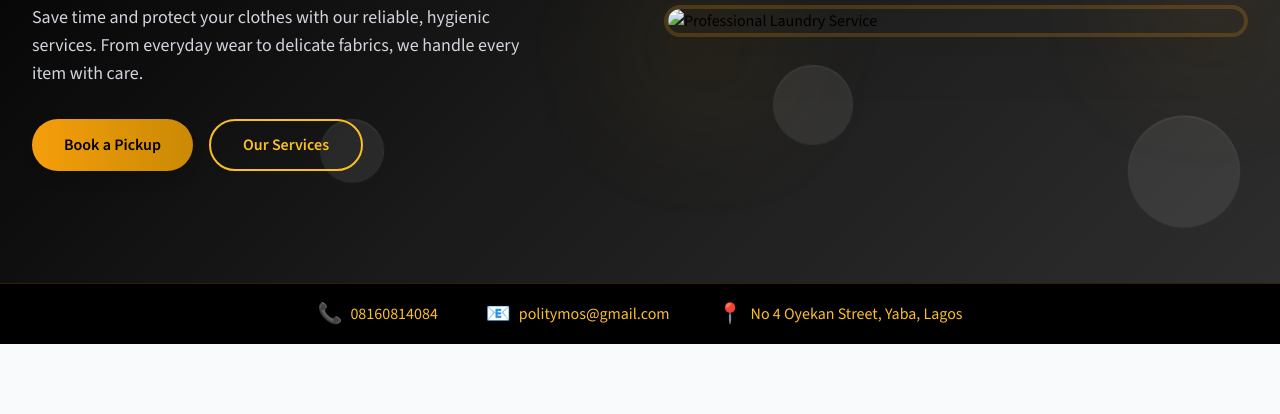
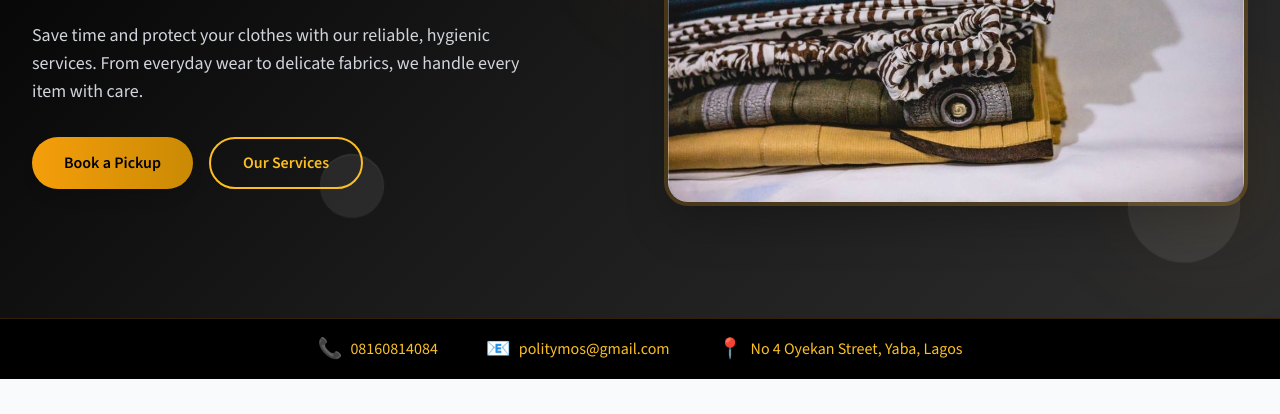
Before and after one commit to Precious-7/politymos, a website: page index.html in a window 1280 px wide. Shown: the part 257-671 px from the top of the page. Drawn offline with nearby package versions, Linux system fonts and the light colour scheme.

Commit message:
Update Hero Image

```diff
--- a/index.html
+++ b/index.html
@@ -321,7 +321,7 @@
           <div class="relative lg:block hidden">
             <div
               class="relative z-10 rounded-3xl overflow-hidden shadow-2xl border-4 border-amber-500/20 transform hover:scale-105 transition-transform duration-500">
-              <img src="assets/images/new hero image.jpg" alt="Professional Laundry Service"
+              <img src="assets/images/new%20hero%20image.jpg" alt="Professional Laundry Service"
                 class="w-full h-auto object-cover">
             </div>
             <!-- Decorative accent -->
```
Also changed, not shown: assets/images/new hero image.jpg (added), 3 other files.
